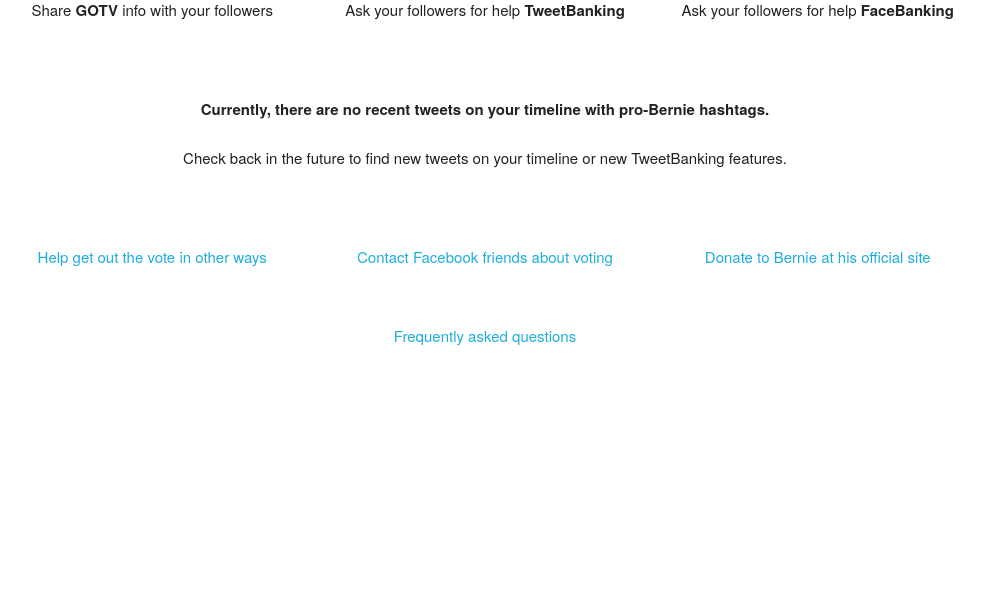
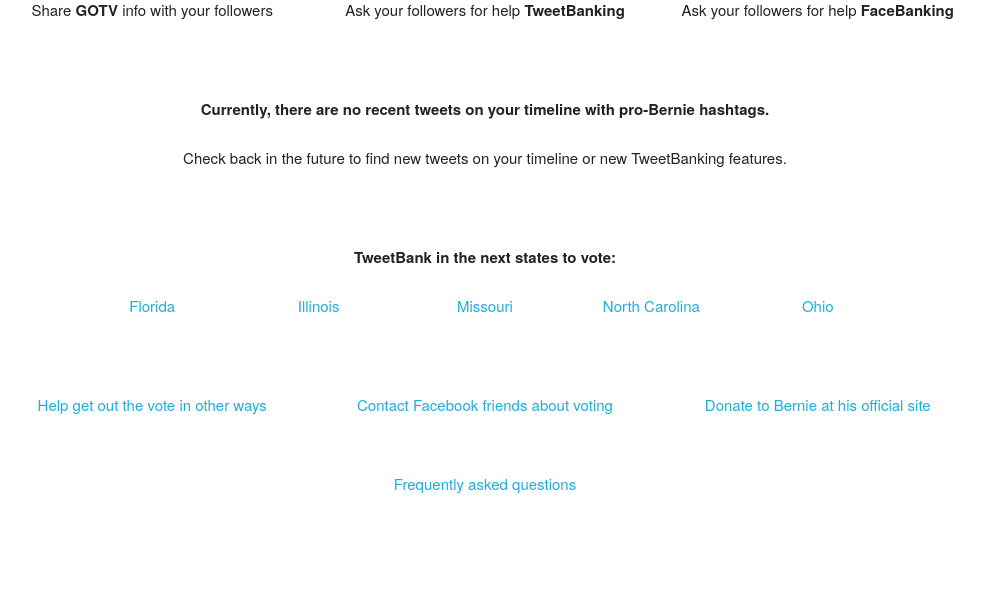
Before and after one commit to nsfabina/tweetbankforbernie, a Django app: template tweetbank/app/templates/home_auth.html in a window 1280 px wide. Shown: the part 475-1076 px from the top of the page, without its empty margins (155-1139 px from the left). Before the commit the page ends 928 px from the top, so only its background shows below. Run offline with Django 3.2, Linux system fonts and the light colour scheme; the template is opened without the code that fills it, so the values that code supplies are empty; some libraries are stand-ins or nearby versions.

Commit message:
Adds links to state tweetbank pages.

```diff
--- a/tweetbank/app/templates/base_auth.html
+++ b/tweetbank/app/templates/base_auth.html
@@ -20,7 +20,29 @@
   </div>
 </div>
 
-{% block tweet_content %}
-{% endblock %}
+{% block tweet_content %}{% endblock %}
+
+<div class="row" style="margin-top: 5rem">
+  <div class="eight columns offset-by-two">
+    <p><b>TweetBank in the next states to vote:</b></p>
+  </div>
+</div>
+<div class="row" style="margin-bottom: 3rem">
+  <div class="two columns offset-by-one">
+    <p><a href="florida">Florida</a></p>
+  </div>
+  <div class="two columns">
+    <p><a href="illinois">Illinois</a></p>
+  </div>
+  <div class="two columns">
+    <p><a href="missouri">Missouri</a></p>
+  </div>
+  <div class="two columns">
+    <p><a href="northcarolina">North Carolina</a></p>
+  </div>
+  <div class="two columns">
+    <p><a href="ohio">Ohio</a></p>
+  </div>
+</div>
 
 {% endblock %}
--- a/tweetbank/app/templates/state.html
+++ b/tweetbank/app/templates/state.html
@@ -4,7 +4,7 @@
 
 <div class="row">
   <div class="eight columns offset-by-two">
-    <p><b>{{ state }} votes on {{ day_of_week }}!</b> Want to share voting information with potential {{ state }} voters? Here are {{ tweet_context |length }} tweets nearby with pro-Bernie hashtags.</p>
+    <p><b>{{ state }} votes on {{ day_of_week }}!</b> Want to share voting information with potential {{ state }} voters? Here are {{ tweet_context |length }} nearby tweets with pro-Bernie hashtags.</p>
   </div>
 </div>
 
@@ -18,7 +18,7 @@
       {% endif %}
       <br>
       {{ tweet.0 |safe }}
-      <p>Make a new friend and sharing voting information:  <a class="twitter-share-button" href="{{ tweet.1 }}"></a></p>
+      <p>Make a new friend and share voting information:  <a class="twitter-share-button" href="{{ tweet.1 }}"></a></p>
     </div>
   </div>
 {% endfor %}
```
Also changed, not shown: tweetbank/app/views.py (+6 -5 lines).
